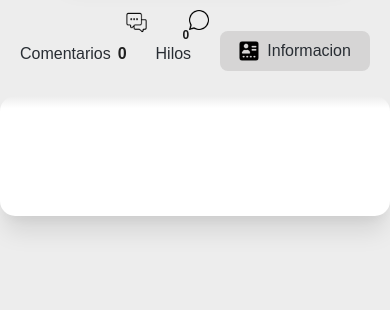
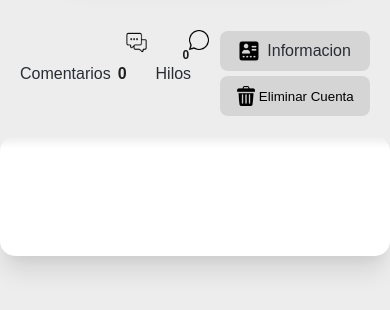
Before and after one commit to GhassanKY/foro_Repositorio, a PHP site: page /perfil.php?idPerfil=1 in a window 390 px wide. Shown: the part 221-531 px from the top of the page. Run offline with PHP 8.4, Linux system fonts and the light colour scheme; the visitor is signed in with stand-in values (Sample User, id 1); data that the repository does not hold is empty; some libraries are stand-ins or nearby versions.

Commit message:
Se agrega, el boton de eliminar user

```diff
--- a/FRONTEND/css/perfil.css
+++ b/FRONTEND/css/perfil.css
@@ -15,13 +15,14 @@
 body {
     background-color: hsl(0, 0%, 93%);
 }
+
 * {
     margin: 0;
     padding: 0;
     box-sizing: border-box;
 }
 
-.datos{
+.datos {
     background-color: #f8f8f8;
     border-radius: 7px;
     position: absolute;
@@ -39,12 +40,14 @@ body {
     opacity: 0;
 
 }
-.datos-v{
+
+.datos-v {
     opacity: 1;
     transition: .3s;
     height: auto;
 }
-.datos a{
+
+.datos a {
 
     color: #001f86;
     margin-bottom: 10px;
@@ -56,9 +59,12 @@ body {
     border-radius: 10px;
     width: auto;
     overflow: auto;
-} .datos a img{
+}
+
+.datos a img {
     margin-right: 10px;
 }
+
 .searchbutton {
     position: fixed;
     right: 130px;
@@ -66,12 +72,14 @@ body {
     width: 20px;
 
 }
-.nombres{
+
+.nombres {
     font-size: 14px;
     height: 100%;
     width: 50%;
 }
-    .list{
+
+.list {
     left: -200px;
 }
 
@@ -86,19 +94,19 @@ body {
     flex-direction: column;
     align-items: center;
     border-radius: 0 0 15px 15px;
-    background: rgb(255,255,255);
-    background: linear-gradient(0deg, rgba(255,255,255,1) 90%, rgba(237 237 237) 100%);
+    background: rgb(255, 255, 255);
+    background: linear-gradient(0deg, rgba(255, 255, 255, 1) 90%, rgba(237 237 237) 100%);
     box-shadow: rgba(82, 82, 82, 0.09) 0px 2px 1px, rgba(88, 88, 88, 0.09) 0px 4px 2px, rgba(97, 97, 97, 0.09) 0px 8px 4px, rgba(83, 83, 83, 0.09) 0px 16px 8px, rgba(0, 0, 0, 0.09) 0px 32px 16px;
 }
 
 .barradedatos {
-    width:90vw;
+    width: 90vw;
     position: relative;
     height: 92px;
     margin: 120px auto 50px auto;
     display: flex;
     align-items: center;
-    border-radius:15px;
+    border-radius: 15px;
     background-color: #FFB74D;
     box-shadow: rgb(0 0 0 / 10%) 0px 20px 25px -5px, rgb(0 0 0 / 4%) 0px 10px 10px -5px !important;
     justify-content: space-between;
@@ -107,11 +115,12 @@ body {
     padding-right: 20px;
 }
 
-.barradedatos h2{
+.barradedatos h2 {
     margin-left: 10px;
     text-transform: capitalize;
 }
-.img1{
+
+.img1 {
     border: #000000 1px solid;
 }
 
@@ -158,14 +167,16 @@ body {
     border-radius: 50%;
     width: 150px;
     height: 150px;
-    border: 4px solid hsl(0, 0%, 93%) ;
+    border: 4px solid hsl(0, 0%, 93%);
     object-fit: cover;
     object-position: center;
 
 }
-.box_options_mobile{
+
+.box_options_mobile {
     display: none;
 }
+
 .menu_options {
     display: flex;
     flex-direction: row;
@@ -174,10 +185,12 @@ body {
     position: relative;
     /* border: 1px solid black; */
 }
-.o2{
+
+.o2 {
     width: 60px;
     /* border: 1px solid rgb(255, 0, 0); */
 }
+
 .box_options {
     display: flex;
     width: 50%;
@@ -192,36 +205,40 @@ body {
     align-items: center;
     justify-content: space-around;
 }
-.icon{
+
+.icon {
     position: relative;
     margin-left: 7px;
 }
-.i2{
+
+.i2 {
     width: 25px;
     position: absolute;
     top: -22px;
     right: -10px;
 }
-.NumComentarios{
+
+.NumComentarios {
     font-weight: 600;
     color: #202020;
 }
 
-.icon2{
+.icon2 {
     position: absolute;
 
     margin-left: 15px;
     top: -18px;
     right: 10px;
 }
-.i1{
+
+.i1 {
     width: 20px;
     position: absolute;
     top: -2px;
     right: -6px;
 }
 
-  .NumHilos{
+.NumHilos {
     font-weight: 600;
     color: #1d1d1d;
     font-size: 12px;
@@ -229,7 +246,8 @@ body {
     margin-top: 1px;
 
 }
-.informacion1{
+
+.informacion1 {
     padding: 10px 15px;
     background-color: #413d3923;
     border-radius: 8px;
@@ -237,9 +255,10 @@ body {
     justify-content: space-around;
     width: 11vw;
     cursor: pointer;
-    border:none;
+    border: none;
 }
-.informacion{
+
+.informacion {
     padding: 10px 15px;
     background-color: #413d3923;
     border-radius: 8px;
@@ -249,17 +268,17 @@ body {
     cursor: pointer;
 }
 
-.hiloForUsers a{
+.hiloForUsers a {
     text-decoration: none;
     margin-top: 15px;
 }
 
-.boton_fiting{
+.boton_fiting {
     display: flex;
     justify-content: space-evenly;
 }
 
-dialog{
+dialog {
     display: none;
     margin: auto;
     height: 25vh;
@@ -269,11 +288,21 @@ dialog{
     padding: 15px;
 }
 
-.iconoTrash{
+.iconoTrash {
     width: 20px;
 }
 
-
+.botonEliminar {
+    padding: 10px 15px;
+    background-color: #413d3923;
+    border-radius: 8px;
+    display: flex;
+    justify-content: space-around;
+    width: 11vw;
+    cursor: pointer;
+    border: none;
+    align-items: center;
+}
 
 
 
@@ -299,7 +328,8 @@ dialog{
     padding: 10px 15px;
     margin-bottom: 17px;
 }
-.editar{
+
+.editar {
     background-color: #f8f8f8;
     border: 1px solid rgb(151, 151, 151);
     padding: 20px;
@@ -312,20 +342,25 @@ dialog{
     position: fixed;
     top: 80px;
 }
+
 .dpContInfo {
     display: flex;
 }
+
 .dataUsers {
     margin-left: 20px;
 }
-.dataUsers h1{
+
+.dataUsers h1 {
     font-size: 23px;
 }
-.fecha{
+
+.fecha {
     font-size: 12px;
     margin-top: 3px;
     color: rgb(136, 136, 136);
 }
+
 .commentsAndPhoto {
     display: flex;
     align-items: flex-end;
@@ -335,11 +370,13 @@ dialog{
 .commentsAndPhoto p {
     margin-right: 7px;
 }
+
 .configButton {
     width: 17px;
 
     height: 17px;
 }
+
 .puntos {
     position: absolute;
     right: 15px;
@@ -357,28 +394,36 @@ dialog{
         margin: 0;
         align-items: center;
     }
+
     .feature-v {
         width: 67%;
         right: 77px;
         top: 83px;
         border: 1px solid black;
     }
+
     .pfHeaderpf {
         display: none;
     }
-    .photoOne, .photoTwo {
+
+    .photoOne,
+    .photoTwo {
         display: block;
     }
+
     .hiloForUsers {
         width: 95%;
     }
-    .dataUsers h1  {
+
+    .dataUsers h1 {
         font-size: 20px;
     }
+
     .dataUsers {
         margin: 0;
         margin-right: 10px;
     }
+
     .commentsAndPhoto {
         display: flex;
         flex-direction: column;
@@ -386,17 +431,21 @@ dialog{
         align-items: flex-start;
         justify-content: flex-end;
     }
+
     .imgFriends {
         padding: 0;
         margin: 0;
     }
+
     .commentsAndPhoto p {
         font-size: 14px;
         margin-top: 4px;
     }
+
     .configButton {
         display: none;
     }
+
     .puntos {
         display: block;
     }
@@ -426,7 +475,7 @@ dialog{
 
 @media screen and (max-width: 1025px) {
 
-    dialog {
+    .dialog2 {
         display: none;
         margin: auto;
         height: 25vh;
@@ -436,7 +485,7 @@ dialog{
         padding: 15px;
     }
 
-    .i1{
+    .i1 {
         width: 20px;
         position: absolute;
         top: -17px;
@@ -454,10 +503,12 @@ dialog{
     .box_options {
         display: none;
     }
-    .datos{
+
+    .datos {
         display: none;
     }
-    .datos2{
+
+    .datos2 {
         background-color: #f8f8f8;
         border-radius: 7px;
         position: absolute;
@@ -475,12 +526,14 @@ dialog{
         opacity: 0;
 
     }
-     .datos2-v{
+
+    .datos2-v {
         opacity: 1;
         transition: .3s;
         height: auto;
     }
-     .datos2 a{
+
+    .datos2 a {
 
         color: #001f86;
         margin-bottom: 10px;
@@ -492,9 +545,12 @@ dialog{
         border-radius: 10px;
         width: auto;
         overflow: auto;
-     } .datos2 a img{
+    }
+
+    .datos2 a img {
         margin-right: 10px;
     }
+
     .box_options_mobile {
         display: flex;
         align-items: center;
@@ -503,7 +559,8 @@ dialog{
         position: relative;
         width: 100%;
     }
-    .o2{
+
+    .o2 {
         width: 50px;
     }
 
@@ -515,6 +572,7 @@ dialog{
         color: #282d33;
         justify-content: space-evenly;
     }
+
     .informacion {
         padding: 10px 15px;
         background-color: #413d3923;
@@ -526,6 +584,7 @@ dialog{
         border: none;
         margin-bottom: 5px;
     }
+
     .barradedatos {
         padding-left: 0;
         width: 75%;
@@ -554,20 +613,40 @@ dialog{
     }
 
 
-    .hiloForUsers{
+    .hiloForUsers {
         flex-direction: column;
     }
+
+    .botonEliminar {
+        padding: 10px 15px;
+        background-color: #413d3923;
+        border-radius: 8px;
+        display: flex;
+        justify-content: space-around;
+        width: 150px;
+        cursor: pointer;
+        border: none;
+        align-items: center;
+    }
+
+    .box_OP {
+        display: flex;
+        flex-direction: column;
+        align-items: center;
+    }
+
 }
 
 @media screen and (min-width: 1025px) {
     .box_options_mobile {
         border: 1px solid red;
     }
+
     @media screen and (min-width: 600px) {
 
 
 
-        .o2{
+        .o2 {
             width: 50px;
         }
 
--- a/FRONTEND/js/botonEliminar.js
+++ b/FRONTEND/js/botonEliminar.js
@@ -1,8 +1,15 @@
 function eliminar_user (){
-    var dialog = document.getElementById('dialogo').showModal();
     var dialogo = document.getElementById('dialogo').style.display = 'flex';
 }
 function cerrar_dialog(){
-    var dialog = document.getElementById('dialogo').close()
     var dialogo = document.getElementById('dialogo').style.display = 'none';
 }
+
+
+
+function eliminar_userMobile(){
+    var dialog = document.getElementById('dialog2').style.display = 'block';
+}
+function cerrar_dialog2(){
+    var dialog = document.getElementById('dialog2').style.display = 'none';
+}
--- a/FRONTEND/perfil.php
+++ b/FRONTEND/perfil.php
@@ -80,6 +80,17 @@ include "../BACKEND/BD_PERFIL.php";
                         <a href="<?php echo $link ?>"><img src="image/internet.png" alt=""><?php echo $link ?></a>
                     </div>
                 </div>
+
+                <button  class="botonEliminar" onclick="eliminar_user ()"><img class="iconoTrash" src="../FRONTEND/image/trash-can.png">Eliminar Cuenta</button>
+                <dialog id="dialogo">
+                    ¿Estas seguro de querer eliminar tu cuenta?
+                    <div class="boton_fiting">
+                    <form method="POST" action="../BACKEND/borrarUser.php"><button class="botonEliminar" id="Si" value="0">Si</button></form>
+                    <button class="botonEliminar" onclick="cerrar_dialog()">No</button>
+                    </div>
+                </dialog>
+
+
             </div>
         </div>
         <div class="box_options_mobile">
@@ -97,6 +108,7 @@ include "../BACKEND/BD_PERFIL.php";
                         <p class="NumHilos"><?php echo $hilos ?></p>
                     </div>
                 </div>
+                <div class="box_OP">
                 <div class="menu_options informacion">
                     <img width="20px" src=" ../image/i.png" alt="">
                     <p class="info2">Informacion</p>
@@ -105,6 +117,16 @@ include "../BACKEND/BD_PERFIL.php";
                         <a href="#"><img src="image/whatsap.png" alt=""><?php echo $telefono?></a>
                         <a href="#"><img src="image/internet.png" alt=""><?php echo $link?></a>
                     </div>
+                </div>
+
+                <button  class="botonEliminar" onclick="eliminar_userMobile()"><img class="iconoTrash" src="../FRONTEND/image/trash-can.png">Eliminar Cuenta</button>
+                <dialog class="dialog2" id="dialog2">
+                    ¿Estas seguro de querer eliminar tu cuenta?
+                    <div class="boton_fiting">
+                    <form method="POST" action="../BACKEND/borrarUser.php"><button class="botonEliminar" id="Si" value="0">Si</button></form>
+                    <button class="botonEliminar" onclick="cerrar_dialog2()">No</button>
+                    </div>
+                </dialog>
                 </div>
         </div>
     </div>
@@ -141,5 +163,6 @@ include "../BACKEND/BD_PERFIL.php";
 
     <script src="js/perfil.js"></script>
     <script src="js/editarHilo.js"></script>
+    <script src="./js/botonEliminar.js"></script>
 </body>
 </html>
```
Lines whose indentation alone changed are shown as unchanged.
